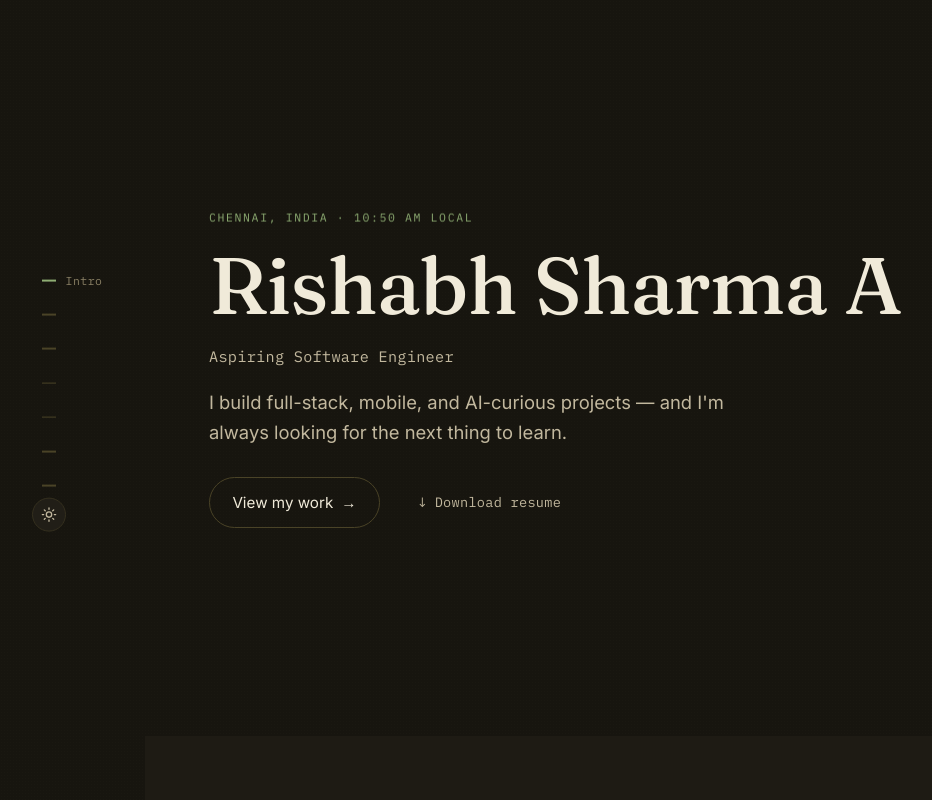
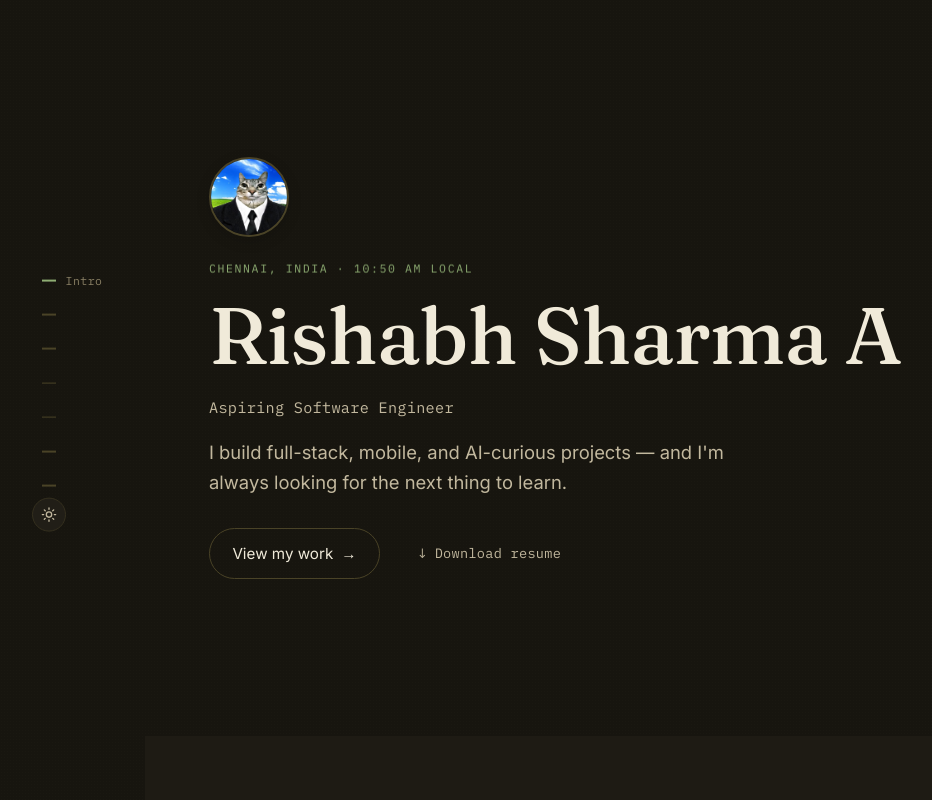
Before and after one commit to Rishabh2603-sus/portfolio, a React (Vite) app: page / in a window 1280 px wide. Shown: the top 800 px of the page, without its empty margins (6-938 px from the left). Built offline with nearby package versions, Linux system fonts and the light colour scheme.

Commit message:
feat: add Business Cat avatar to Hero section and browser favicon

```diff
--- a/index.html
+++ b/index.html
@@ -2,7 +2,7 @@
 <html lang="en">
   <head>
     <meta charset="UTF-8" />
-    <link rel="icon" type="image/svg+xml" href="/favicon.svg" />
+    <link rel="icon" type="image/jpeg" href="/avatar.jpg" />
     <meta name="viewport" content="width=device-width, initial-scale=1.0" />
     <title>Rishabh Sharma — Portfolio</title>
     <meta name="description" content="Rishabh Sharma — Aspiring Software Engineer. CS student building full-stack, mobile, and AI-curious projects." />
--- a/src/components/Hero.module.css
+++ b/src/components/Hero.module.css
@@ -6,6 +6,27 @@
   justify-content: center;
   gap: 1.1rem;
   padding-top: 6rem;
+}
+
+.heroAvatarWrap {
+  margin-bottom: 0.25rem;
+}
+
+.heroAvatar {
+  width: 80px;
+  height: 80px;
+  border-radius: 50%;
+  object-fit: cover;
+  border: 2px solid var(--border-strong);
+  box-shadow: 0 4px 14px rgba(0, 0, 0, 0.15);
+  transition: transform 0.3s ease, border-color 0.3s ease, box-shadow 0.3s ease;
+  cursor: pointer;
+}
+
+.heroAvatar:hover {
+  transform: scale(1.08) rotate(3deg);
+  border-color: var(--accent);
+  box-shadow: 0 6px 20px rgba(0, 0, 0, 0.2);
 }
 
 .heroName {
--- a/src/components/Hero.tsx
+++ b/src/components/Hero.tsx
@@ -8,6 +8,9 @@ export default function Hero() {
 
   return (
     <section id="intro" className={`section ${styles.hero}`}>
+      <Reveal className={styles.heroAvatarWrap}>
+        <img src="/avatar.jpg" alt="Rishabh Sharma A" className={styles.heroAvatar} />
+      </Reveal>
       <Reveal as="p" className="eyebrow">
         {profile.location} · {time} local
       </Reveal>
```
Also changed, not shown: public/avatar.jpg (added).
